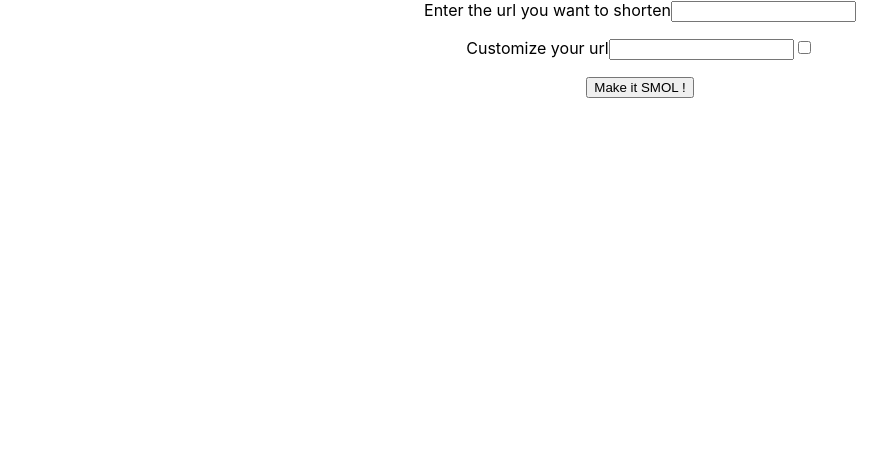
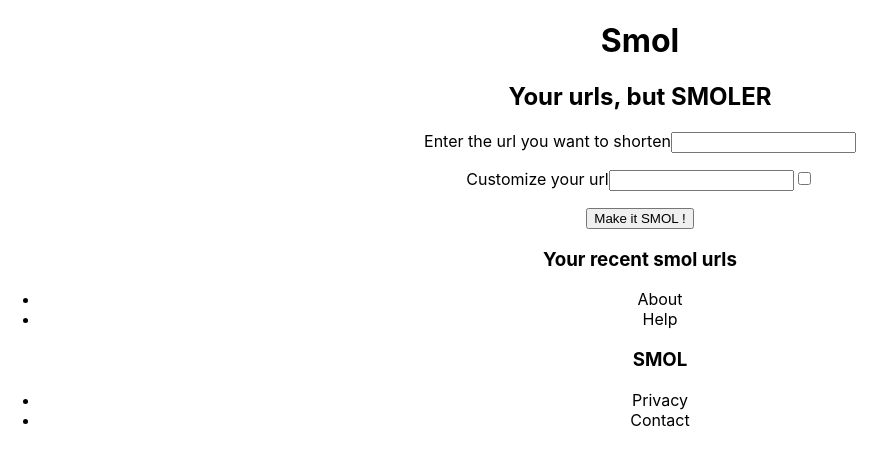
Before and after one commit to Janxa/smol, a React (Create React App) app in the folder client/: page / in a window 1280 px wide. Shown: the top 466 px of the page, without its empty margins (0-896 px from the left). Built offline with nearby package versions, Linux system fonts and the light colour scheme.

Commit message:
Creating Footer, Header,Sidebar components. Non stylized or functionnal yet

```diff
--- a/client/src/App.js
+++ b/client/src/App.js
@@ -2,10 +2,16 @@ import logo from "./logo.svg";
 import "./App.css";
 import { BrowserRouter as Router } from "react-router-dom";
 import UrlForm from "./components/UrlForm";
+import Header from "./components/Header";
+import Footer from "./components/Footer";
+import Sidebar from "./components/Sidebar";
 function App() {
   return (
     <div className="App">
+      <Header />
       <UrlForm />
+      <Sidebar />
+      <Footer />
     </div>
   );
 }
--- /dev/null
+++ b/client/src/components/Footer.jsx
@@ -0,0 +1,16 @@
+import React, { Component } from "react";
+function Footer() {
+  return (
+    <footer>
+      <ul>
+        <li>About</li>
+        <li>Help</li>
+        <h3>SMOL</h3>
+        <li>Privacy</li>
+        <li>Contact</li>
+      </ul>
+    </footer>
+  );
+}
+
+export default Footer;
--- /dev/null
+++ b/client/src/components/Header.jsx
@@ -0,0 +1,11 @@
+import React, { Component } from "react";
+const Header = () => {
+  return (
+    <header>
+      <h1>Smol</h1>
+      <h2>Your urls, but SMOLER</h2>
+    </header>
+  );
+};
+
+export default Header;
--- /dev/null
+++ b/client/src/components/Sidebar.jsx
@@ -0,0 +1,6 @@
+import React, { Component } from "react";
+function Sidebar() {
+  return <h3>Your recent smol urls</h3>;
+}
+
+export default Sidebar;
```
